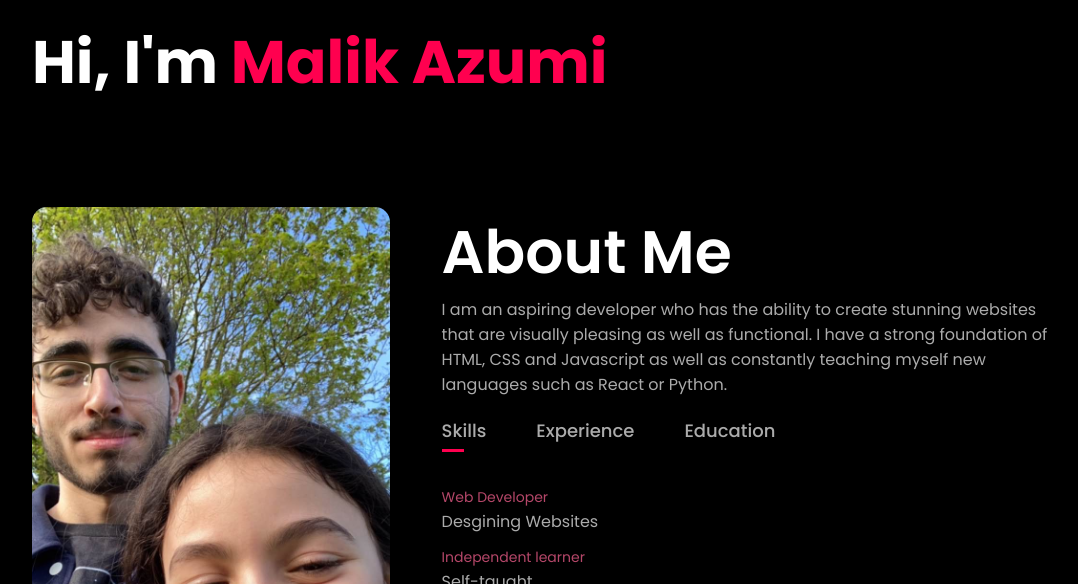
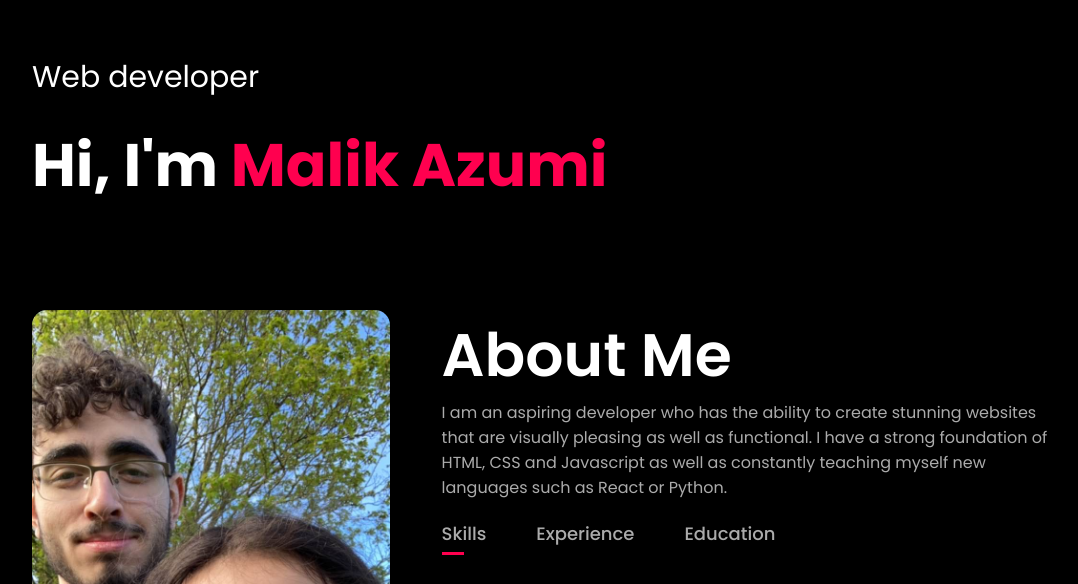
Before and after one commit to MalikTheCoder/Portfolio, a plain HTML site: page index.html in a window 1280 px wide. Shown: the part 214-798 px from the top of the page, without its empty margins (96-1174 px from the left). Drawn offline with Linux system fonts and the light colour scheme.

Commit message:
Update style.css

```diff
--- a/style.css
+++ b/style.css
@@ -62,7 +62,7 @@ nav ul li a:hover::after {
 
 }
 .header-text {
-    margin-top: 0%;
+    margin-top: 10%;
     font-size: 30px;
 }
 .header-text h1 {
```
